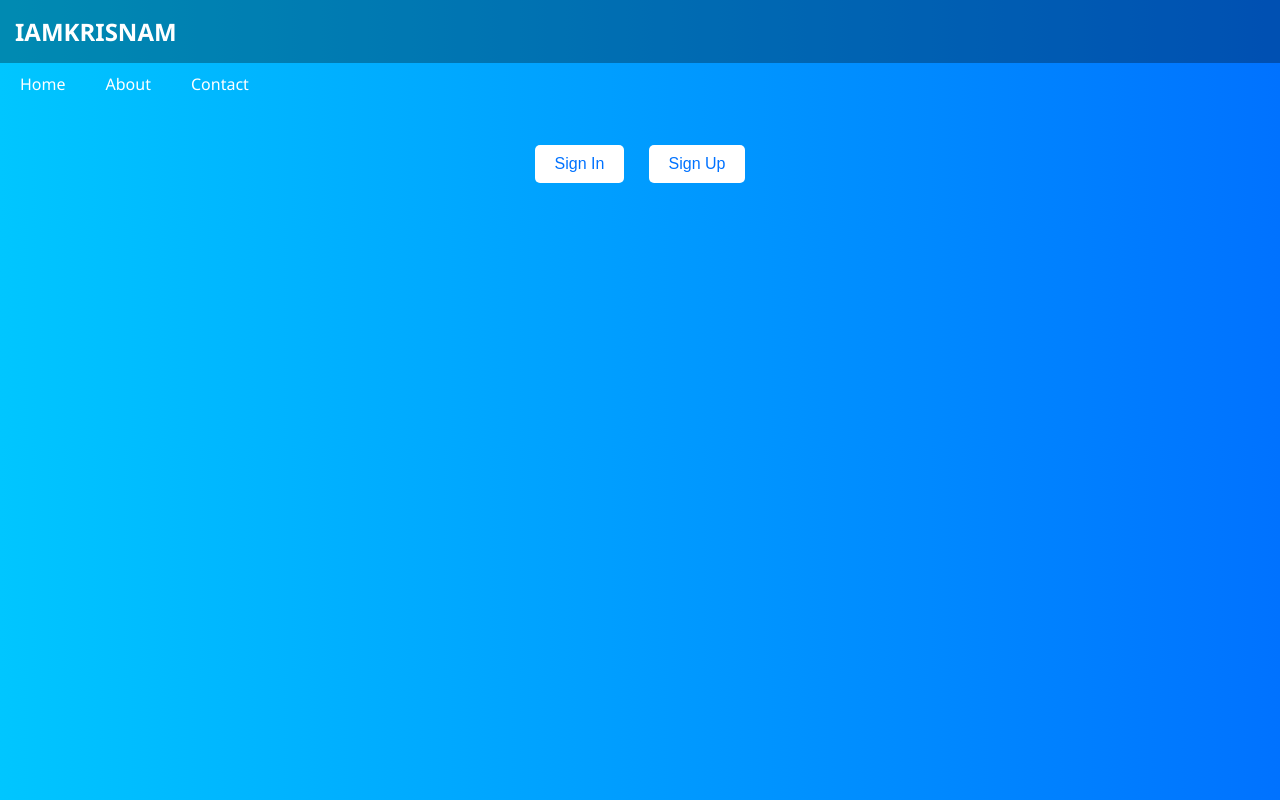
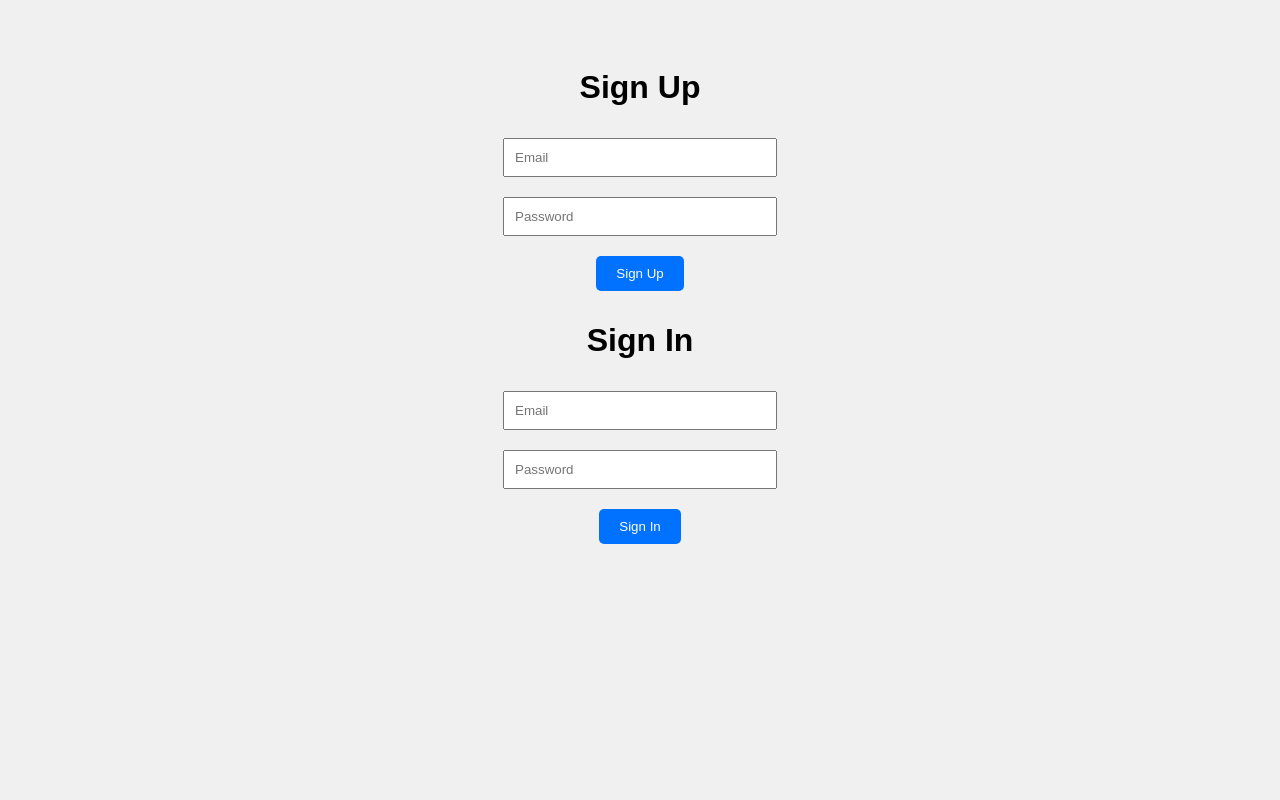
Before and after one commit to iamkrisnam/iamkrisnam, a plain HTML site: page index.html in a window 1280 px wide. Drawn offline with Linux system fonts and the light colour scheme.

Commit message:
Add Firebase login and signup functionality

```diff
--- a/index.html
+++ b/index.html
@@ -1,91 +1,89 @@
-<!doctype html>
-<html lang="en">
- <head>
+<!DOCTYPE html>
+<html>
+<head>
+  <title>IAMKRISNAM Login</title>
   <meta charset="UTF-8">
-  <meta name="viewport" content="width=device-width, initial-scale=1.0">
-  <title>IAMKRISNAM</title>
+  <meta name="viewport" content="width=device-width, initial-scale=1">
+
+  <!-- Firebase SDKs -->
+  <script src="https://www.gstatic.com/firebasejs/9.22.0/firebase-app-compat.js"></script>
+  <script src="https://www.gstatic.com/firebasejs/9.22.0/firebase-auth-compat.js"></script>
+
+  <script>
+    const firebaseConfig = {
+      apiKey: "AIzaSyAlw8jJWE_e4IrwPbz6kGeoUxmx2WgGapU",
+      authDomain: "iamkrisnam-eceb8.firebaseapp.com",
+      projectId: "iamkrisnam-eceb8",
+      storageBucket: "iamkrisnam-eceb8.firebasestorage.app",
+      messagingSenderId: "150374107303",
+      appId: "1:150374107303:web:243413229ff12a42eb7382",
+      measurementId: "G-JBT2Y8NFM4"
+    };
+    firebase.initializeApp(firebaseConfig);
+  </script>
+
   <style>
     body {
-      font-family: 'Segoe UI', sans-serif;
-      margin: 0;
-      background: linear-gradient(to right, #00c6ff, #0072ff);
-      color: white;
+      font-family: Arial, sans-serif;
+      background: #f0f0f0;
+      padding: 40px;
       text-align: center;
     }
-    header {
-      background-color: rgba(0, 0, 0, 0.3);
-      padding: 15px;
-      display: flex;
-      justify-content: space-between;
-      align-items: center;
-    }
-    .logo {
-      font-size: 24px;
-      font-weight: bold;
-    }
-    nav {
-      display: none;
-      flex-direction: column;
-      background-color: rgba(0, 0, 0, 0.6);
-    }
-    nav a {
+    input {
+      margin: 10px;
       padding: 10px;
-      color: white;
-      text-decoration: none;
-      border-top: 1px solid #fff3;
-    }
-    .hamburger {
-      font-size: 28px;
-      cursor: pointer;
-      display: block;
-    }
-    .buttons {
-      margin: 30px;
+      width: 250px;
     }
     button {
-      background: white;
-      color: #0072ff;
-      border: none;
       padding: 10px 20px;
       margin: 10px;
+      background: #0072ff;
+      color: white;
+      border: none;
       border-radius: 5px;
-      font-size: 16px;
-      cursor: pointer;
-    }
-    @media (min-width: 600px) {
-      nav {
-        display: flex !important;
-        flex-direction: row;
-        background: none;
-      }
-      .hamburger {
-        display: none;
-      }
-      nav a {
-        border: none;
-        margin: 0 10px;
-      }
     }
   </style>
+</head>
+<body>
+
+  <h1>Sign Up</h1>
+  <input type="email" id="signup_email" placeholder="Email"><br>
+  <input type="password" id="signup_password" placeholder="Password"><br>
+  <button onclick="signUp()">Sign Up</button>
+
+  <h1>Sign In</h1>
+  <input type="email" id="login_email" placeholder="Email"><br>
+  <input type="password" id="login_password" placeholder="Password"><br>
+  <button onclick="signIn()">Sign In</button>
+
   <script>
-    function toggleMenu() {
-      const nav = document.getElementById("menu");
-      nav.style.display = nav.style.display === "flex" ? "none" : "flex";
+    const auth = firebase.auth();
+
+    function signUp() {
+      const email = document.getElementById("signup_email").value;
+      const password = document.getElementById("signup_password").value;
+
+      auth.createUserWithEmailAndPassword(email, password)
+        .then((userCredential) => {
+          alert("Sign up successful!");
+        })
+        .catch((error) => {
+          alert("Error: " + error.message);
+        });
+    }
+
+    function signIn() {
+      const email = document.getElementById("login_email").value;
+      const password = document.getElementById("login_password").value;
+
+      auth.signInWithEmailAndPassword(email, password)
+        .then((userCredential) => {
+          alert("Login successful!");
+        })
+        .catch((error) => {
+          alert("Error: " + error.message);
+        });
     }
   </script>
- </head>
- <body>
-  <header>
-   <div class="logo">
-    IAMKRISNAM
-   </div>
-   <div class="hamburger" onclick="toggleMenu()">
-    ☰
-   </div>
-  </header>
-  <nav id="menu"> <a href="#">Home</a> <a href="#">About</a> <a href="#">Contact</a>
-  </nav>
-  <div class="buttons"> <button onclick="alert('Sign In clicked')">Sign In</button> <button onclick="alert('Sign Up clicked')">Sign Up</button>
-  </div>
-
-</body></html>
+</body>
+</html>
```
